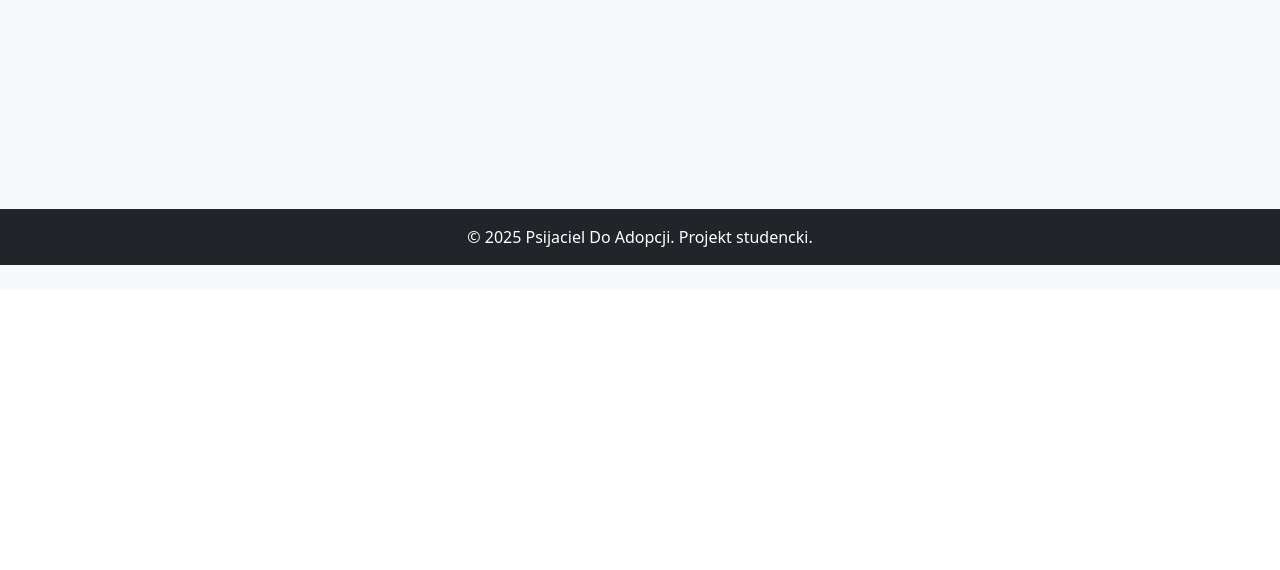
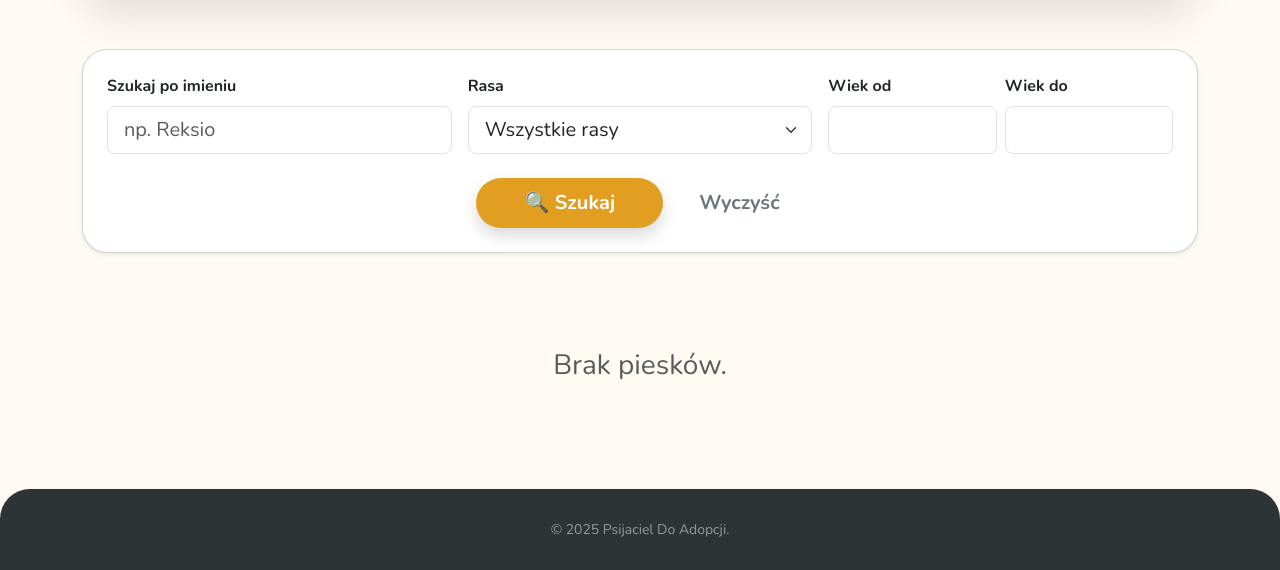
Before and after one commit to bognaszymczak/PsijacielDoAdopcji, a Django app: page / in a window 1280 px wide. Shown: the part 511-1081 px from the top of the page. Before the commit the page ends 776 px from the top, so only its background shows below. Run offline with Django 5.2, Linux system fonts and the light colour scheme; data that the repository does not hold is empty.

Commit message:
New design added

```diff
--- a/config/settings.py
+++ b/config/settings.py
@@ -116,6 +116,9 @@ USE_TZ = True
 # https://docs.djangoproject.com/en/6.0/howto/static-files/
 
 STATIC_URL = 'static/'
+STATICFILES_DIRS = [
+    BASE_DIR / "static",
+]
 
 LOGIN_REDIRECT_URL = '/'
 LOGOUT_REDIRECT_URL = '/'
--- a/config/urls.py
+++ b/config/urls.py
@@ -2,10 +2,11 @@ from django.contrib import admin
 from django.urls import path, include
 from django.conf import settings
 from django.conf.urls.static import static
+
 urlpatterns = [
     path('admin/', admin.site.urls),
+    path('', include('adoptions.urls')),
     path('accounts/', include('django.contrib.auth.urls')),
-    path('', include('adoptions.urls')),
 ]
 
 if settings.DEBUG:
--- a/templates/base.html
+++ b/templates/base.html
@@ -1,24 +1,107 @@
 {% load static %}
 <!DOCTYPE html>
-<html lang="pl">
+<html lang="en">
 <head>
     <meta charset="UTF-8">
     <meta name="viewport" content="width=device-width, initial-scale=1.0">
     <title>Psijaciel Do Adopcji</title>
 
     <link href="https://cdn.jsdelivr.net/npm/bootstrap@5.3.0/dist/css/bootstrap.min.css" rel="stylesheet">
+    <link href="https://fonts.googleapis.com/css2?family=Nunito:wght@400;600;700;800&display=swap" rel="stylesheet">
+    <link href="https://cdn.jsdelivr.net/npm/bootstrap-icons@1.10.0/font/bootstrap-icons.css" rel="stylesheet">
 
     <style>
-        body { background-color: #f8f9fa; }
-        .card-img-top { height: 250px; object-fit: cover; }
-        .hero-section { background: #6c757d; color: white; padding: 40px 0; margin-bottom: 20px; }
+        :root {
+            --primary-color: #E29E20;
+            --primary-hover: #C5891A;
+            --text-dark: #2d3436;
+            --bg-body: #FFFBF2;
+            --bg-card: #ffffff;
+            --radius: 20px;
+            --shadow: 0 10px 30px rgba(0,0,0,0.05);
+        }
+
+        body {
+            background-color: var(--bg-body);
+            font-family: 'Nunito', sans-serif;
+            color: var(--text-dark);
+            display: flex;
+            flex-direction: column;
+            min-height: 100vh;
+        }
+
+        .navbar {
+            background-color: #fff !important;
+            box-shadow: 0 4px 20px rgba(0,0,0,0.05);
+            padding: 15px 0;
+            transition: all 0.3s;
+        }
+
+        .navbar-brand {
+            font-weight: 800;
+            font-size: 1.8rem;
+            color: var(--text-dark) !important;
+            display: flex;
+            align-items: center;
+            gap: 20px;
+        }
+
+        .navbar-brand img {
+            height: 90px;
+            width: auto;
+            transition: transform 0.3s;
+        }
+
+        .nav-link {
+            color: var(--text-dark) !important;
+            font-weight: 700;
+            margin: 0 10px;
+            font-size: 1rem;
+            transition: color 0.3s;
+
+        }
+        .nav-link:hover {
+        color: #d4a017 !important;
+        transform: translateY(-2px);
+        }
+
+        .btn {
+            border-radius: 50px;
+            padding: 10px 25px;
+            font-weight: 700;
+            border: none;
+            transition: all 0.3s ease;
+        }
+
+        .btn-primary, .btn-warning, .btn-success {
+            background-color: var(--primary-color) !important;
+            color: white !important;
+            box-shadow: 0 4px 10px rgba(226, 158, 32, 0.3);
+        }
+
+        .btn-primary:hover, .btn-warning:hover, .btn-success:hover {
+            background-color: var(--primary-hover) !important;
+            transform: translateY(-2px);
+            box-shadow: 0 6px 15px rgba(226, 158, 32, 0.4);
+        }
+
+        footer {
+            background-color: var(--text-dark) !important;
+            color: white;
+            padding: 30px 0;
+            margin-top: auto;
+            border-top-left-radius: 30px;
+            border-top-right-radius: 30px;
+        }
     </style>
 </head>
 <body>
 
-<nav class="navbar navbar-expand-lg navbar-dark bg-dark">
+<nav class="navbar navbar-expand-lg navbar-light sticky-top">
     <div class="container">
-        <a class="navbar-brand" href="{% url 'dog_list' %}">🐾 Psijaciel Do Adopcji</a>
+        <a class="navbar-brand" href="{% url 'dog_list' %}">
+            <img src="{% static 'new_logo.png' %}" alt="Logo Psijaciel">
+        </a>
 
         <button class="navbar-toggler" type="button" data-bs-toggle="collapse" data-bs-target="#navbarNav">
             <span class="navbar-toggler-icon"></span>
@@ -26,45 +109,35 @@
 
         <div class="collapse navbar-collapse" id="navbarNav">
             <ul class="navbar-nav ms-auto align-items-lg-center">
-                <li class="nav-item">
-                    <a class="nav-link" href="{% url 'dog_list' %}">Lista Psów</a>
-                </li>
-
+                <li class="nav-item"><a class="nav-link" href="{% url 'dog_list' %}">Lista Psów</a></li>
                 {% if user.is_authenticated %}
                     <li class="nav-item">
-                        <span class="nav-link disabled">Witaj, {{ user.username }}</span>
+                        <span class="nav-link disabled text-muted fw-bold">Witaj, {{ user.username }}</span>
                     </li>
                     <li class="nav-item">
                         <form action="{% url 'logout' %}" method="post" class="d-inline">
                             {% csrf_token %}
-                            <button type="submit" class="btn nav-link" style="border:none; background:none;">
-                                Wyloguj
-                            </button>
+                            <button type="submit" class="btn nav-link" style="border:none; background:none;">Wyloguj</button>
                         </form>
                     </li>
                 {% else %}
-                    <li class="nav-item">
-                        <a class="nav-link" href="{% url 'login' %}">Zaloguj</a>
-                    </li>
-                    <li class="nav-item">
-                        <a class="nav-link" href="{% url 'signup' %}">Rejestracja</a>
-                    </li>
+                    <li class="nav-item"><a class="nav-link" href="{% url 'login' %}">Zaloguj</a></li>
+                    <li class="nav-item"><a class="nav-link" href="{% url 'signup' %}">Rejestracja</a></li>
                 {% endif %}
-
-                <li class="nav-item ms-lg-2">
-                    <a class="btn btn-warning ms-2" href="{% url 'support' %}">❤ Wesprzyj nas</a>
-                </li>
+                <li class="nav-item ms-lg-3"><a class="btn btn-warning" href="{% url 'support' %}">❤ Wesprzyj nas</a></li>
             </ul>
         </div>
     </div>
 </nav>
 
-<div class="container" style="min-height: 80vh;">
+<div class="container" style="padding-top: 30px; padding-bottom: 50px;">
     {% block content %}{% endblock %}
 </div>
 
-<footer class="bg-dark text-white text-center py-3 mt-4">
-    <p class="mb-0">&copy; 2025 Psijaciel Do Adopcji. Projekt studencki.</p>
+<footer class="text-center">
+    <div class="container">
+        <p class="mb-0 small text-white-50">&copy; 2025 Psijaciel Do Adopcji.</p>
+    </div>
 </footer>
 
 <script src="https://cdn.jsdelivr.net/npm/bootstrap@5.3.0/dist/js/bootstrap.bundle.min.js"></script>
--- a/templates/dog_list.html
+++ b/templates/dog_list.html
@@ -1,114 +1,148 @@
 {% extends 'base.html' %}
+{% load static %}
 
 {% block content %}
 
-<div class="hero-section text-center mb-4">
-    <h1 class="display-5">🐾 Psy do adopcji</h1>
-    <p class="lead">Znajdź swojego nowego przyjaciela</p>
+<style>
+    .hero-banner {
+        min-height: 350px;
+        border-radius: 30px;
+        margin-bottom: 50px;
+        position: relative;
+        background-image: url('https://images.unsplash.com/photo-1450778869180-41d0601e046e?q=80&w=1920&auto=format&fit=crop');
+        background-size: cover;
+        background-position: center 40%;
+        display: flex;
+        align-items: center;
+        justify-content: center;
+        overflow: hidden;
+        box-shadow: 0 20px 40px rgba(0,0,0,0.1);
+    }
+
+    .hero-overlay {
+        position: absolute;
+        top: 0; left: 0; right: 0; bottom: 0;
+        background: linear-gradient(135deg, rgba(255, 251, 242, 0.4), rgba(255, 159, 67, 0.1));
+        z-index: 1;
+    }
+
+    .hero-content {
+        position: relative;
+        z-index: 2;
+        text-align: center;
+        padding: 20px;
+    }
+
+    .glass-card {
+        background: rgba(255, 255, 255, 0.60);
+        backdrop-filter: blur(5px);
+        -webkit-backdrop-filter: blur(3px);
+        padding: 40px 60px;
+        border-radius: 40px;
+        box-shadow: 0 20px 50px 0 rgba(31, 38, 135, 0.1);
+        border: 0px solid rgba(255, 255, 255, 0.5);
+        display: inline-block;
+    }
+
+    .hero-big-logo {
+        max-width: 350px;
+        width: 100%;
+        height: auto;
+        -webkit-mask-image: radial-gradient(ellipse at center, black 50%, transparent 70%);
+        mask-image: radial-gradient(ellipse at center, black 50%, transparent 70%);
+        opacity: 1;
+    }
+
+    .card {
+        transition: transform 0.3s ease, box-shadow 0.3s ease;
+        border-radius: 25px;
+    }
+
+    .card:hover {
+        transform: translateY(-10px);
+        box-shadow: 0 20px 40px rgba(0, 0, 0, 0.15) !important;
+    }
+
+    .btn {
+        transition: transform 0.2s ease, filter 0.2s ease;
+    }
+
+    .btn:hover {
+        transform: scale(1.05);
+        filter: brightness(1.1);
+    }
+</style>
+
+<div class="hero-banner">
+    <div class="hero-overlay"></div>
+    <div class="hero-content">
+        <div class="glass-card">
+            <img src="{% static 'new_logo.png' %}" alt="Psijaciel Do Adopcji" class="hero-big-logo">
+            <p class="lead mt-3 mb-0" style="font-weight: 700; color: #555; letter-spacing: 1px;">
+                ZNAJDŹ SWOJEGO PRZYJACIELA
+            </p>
+        </div>
+    </div>
 </div>
 
-<!-- FILTROWANIE / WYSZUKIWANIE -->
-<form method="get" class="card p-3 mb-4 shadow-sm">
+<form method="get" class="card p-4 mb-5 shadow-sm">
     <div class="row g-3 align-items-end">
-
         <div class="col-md-4">
-            <label class="form-label">Szukaj po imieniu</label>
-            <input
-                type="text"
-                name="q"
-                value="{{ q }}"
-                class="form-control"
-                placeholder="np. Reksio"
-            >
+            <label class="form-label fw-bold">Szukaj po imieniu</label>
+            <input type="text" name="q" value="{{ q }}" class="form-control form-control-lg" placeholder="np. Reksio">
         </div>
-
         <div class="col-md-4">
-            <label class="form-label">Rasa</label>
-            <select name="breed" class="form-select">
-                <option value="">Wszystkie</option>
+            <label class="form-label fw-bold">Rasa</label>
+            <select name="breed" class="form-select form-select-lg">
+                <option value="">Wszystkie rasy</option>
                 {% for b in breeds %}
-                    <option value="{{ b.id }}"
-                        {% if selected_breed|stringformat:"s" == b.id|stringformat:"s" %}
-                            selected
-                        {% endif %}
-                    >
+                    <option value="{{ b.id }}" {% if selected_breed|stringformat:"s" == b.id|stringformat:"s" %}selected{% endif %}>
                         {{ b.name }}
                     </option>
                 {% endfor %}
             </select>
         </div>
-
-        <div class="col-md-2">
-            <label class="form-label">Wiek od</label>
-            <input
-                type="number"
-                min="0"
-                name="min_age"
-                value="{{ min_age }}"
-                class="form-control"
-            >
+        <div class="col-md-4 d-flex gap-2">
+             <div class="flex-grow-1">
+                 <label class="form-label fw-bold">Wiek od</label>
+                 <input type="number" min="0" name="min_age" value="{{ min_age }}" class="form-control form-control-lg">
+             </div>
+             <div class="flex-grow-1">
+                 <label class="form-label fw-bold">Wiek do</label>
+                 <input type="number" min="0" name="max_age" value="{{ max_age }}" class="form-control form-control-lg">
+             </div>
         </div>
-
-        <div class="col-md-2">
-            <label class="form-label">Wiek do</label>
-            <input
-                type="number"
-                min="0"
-                name="max_age"
-                value="{{ max_age }}"
-                class="form-control"
-            >
+        <div class="col-12 mt-4 text-center">
+            <button type="submit" class="btn btn-primary px-5 btn-lg shadow">🔍 Szukaj</button>
+            <a href="{% url 'dog_list' %}" class="btn btn-outline-secondary px-4 btn-lg ms-2">Wyczyść</a>
         </div>
-
-        <div class="col-12 d-flex gap-2 mt-2">
-            <button type="submit" class="btn btn-primary">
-                🔍 Filtruj
-            </button>
-            <a href="{% url 'dog_list' %}" class="btn btn-outline-secondary">
-                ♻ Wyczyść
-            </a>
-        </div>
-
     </div>
 </form>
 
-<!-- LISTA PSÓW -->
-<div class="row">
+<div class="row g-4">
     {% for dog in dogs %}
         <div class="col-md-4 mb-4">
-            <div class="card h-100 shadow-sm">
-
-                {% if dog.image %}
-                    <img src="{{ dog.image.url }}" class="card-img-top" alt="{{ dog.name }}">
-                {% else %}
-                    <div class="card-img-top d-flex align-items-center justify-content-center bg-secondary text-white">
-                        Brak zdjęcia
+            <div class="card h-100 shadow-sm border-0">
+                <div style="height: 250px; overflow: hidden; position: relative; border-radius: 20px 20px 0 0;">
+                    {% if dog.image %}
+                        <img src="{{ dog.image.url }}" class="card-img-top w-100 h-100" style="object-fit: cover;" alt="{{ dog.name }}">
+                    {% else %}
+                        <div class="card-img-top w-100 h-100 d-flex align-items-center justify-content-center bg-light text-muted">Brak zdjęcia</div>
+                    {% endif %}
+                </div>
+                <div class="card-body d-flex flex-column p-4">
+                    <h3 class="card-title fw-bold">{{ dog.name }}</h3>
+                    <div class="d-flex justify-content-between text-muted mb-3 small fw-bold text-uppercase">
+                        <span>{{ dog.breed.name }}</span>
+                        <span>{{ dog.age }} lat(a)</span>
                     </div>
-                {% endif %}
-
-                <div class="card-body d-flex flex-column">
-                    <h5 class="card-title">{{ dog.name }}</h5>
-                    <p class="card-text mb-1">
-                        <strong>Rasa:</strong> {{ dog.breed.name }}
-                    </p>
-                    <p class="card-text mb-2">
-                        <strong>Wiek:</strong> {{ dog.age }} lat
-                    </p>
-                    <p class="card-text">
-                        {{ dog.description|truncatechars:100 }}
-                    </p>
-
-                    <a href="{% url 'dog_detail' dog.id %}" class="btn btn-success mt-auto">
-                        🐶 Zobacz szczegóły
-                    </a>
+                    <p class="card-text text-muted mb-4">{{ dog.description|truncatechars:80 }}</p>
+                    <a href="{% url 'dog_detail' dog.id %}" class="btn btn-primary w-100 mt-auto rounded-pill py-2 fw-bold">Poznaj mnie! 🐾</a>
                 </div>
-
             </div>
         </div>
     {% empty %}
-        <div class="col-12 text-center">
-            <p class="fs-5 text-muted">Brak psów spełniających kryteria.</p>
-        </div>
+        <div class="col-12 text-center py-5"><h3 class="text-muted">Brak piesków.</h3></div>
     {% endfor %}
 </div>
 
```
Also changed, not shown: dogs/Azor_304.jpg (deleted), dogs/Azor_723.jpg (deleted), dogs/Bella_749.jpg (deleted), dogs/Bella_992.jpg (deleted), dogs/Burek_368.jpg (deleted), dogs/Luna_200.jpg (deleted), dogs/Luna_436.jpg (deleted), dogs/Luna_642.jpg (deleted), dogs/Molly_528.jpg (deleted), dogs/Simba_780.jpg (deleted), static/new_logo.png (added).
